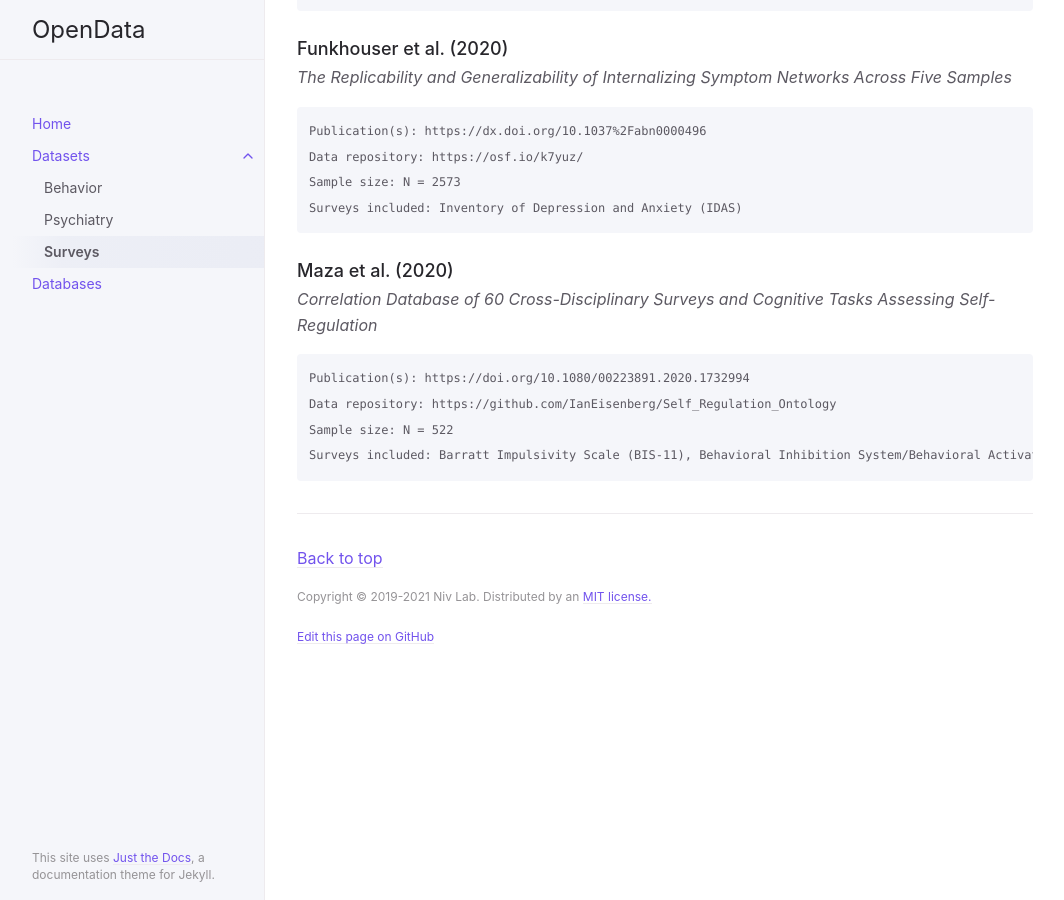
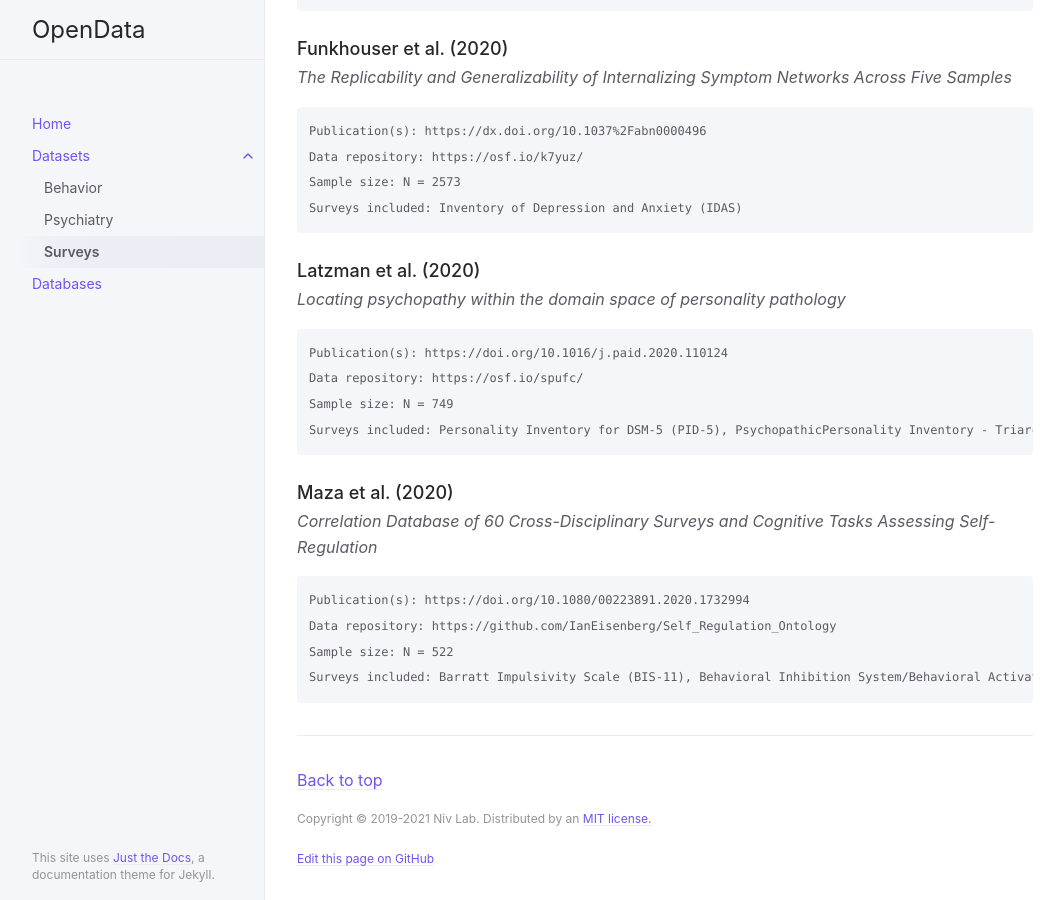
Before and after one commit to nivlab/opendata, a Jekyll site: the page built from docs/datasets/surveys.md, in a window 1280 px wide and 900 px high, scrolled down 608 px. Shown: the whole window, without its empty margins (107-1171 px from the left). Built offline with Jekyll 4.4.1, drawn with Linux system fonts in a browser that asks for light colours.

Commit message:
Update surveys.md

````diff
--- a/docs/datasets/surveys.md
+++ b/docs/datasets/surveys.md
@@ -38,6 +38,16 @@ Sample size: N = 2573
 Surveys included: Inventory of Depression and Anxiety (IDAS)
 ```
 
+### Latzman et al. (2020)
+{: .no_toc }
+*Locating psychopathy within the domain space of personality pathology*
+```
+Publication(s): https://doi.org/10.1016/j.paid.2020.110124
+Data repository: https://osf.io/spufc/
+Sample size: N = 749
+Surveys included: Personality Inventory for DSM-5 (PID-5), PsychopathicPersonality Inventory - Triarchic Scales (PPI-Tri), Inventory of Callous-Unemotional Traits (ICU)
+```
+
 ### Maza et al. (2020)
 {: .no_toc }
 *Correlation Database of 60 Cross-Disciplinary Surveys and Cognitive Tasks Assessing Self-Regulation*
````
